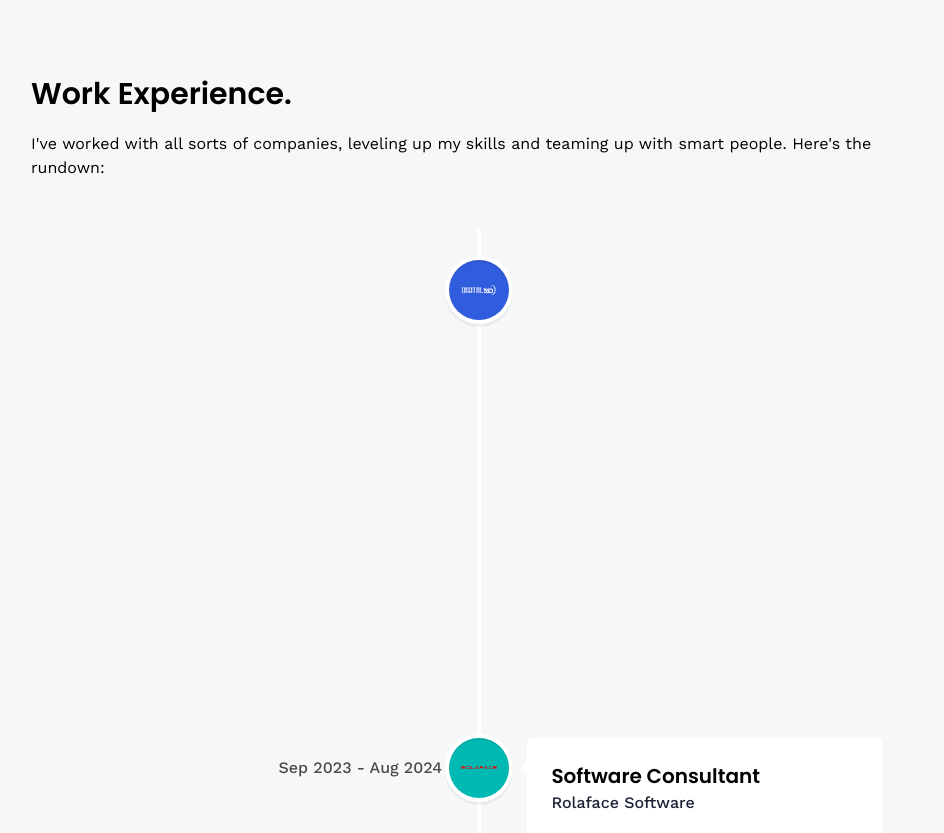
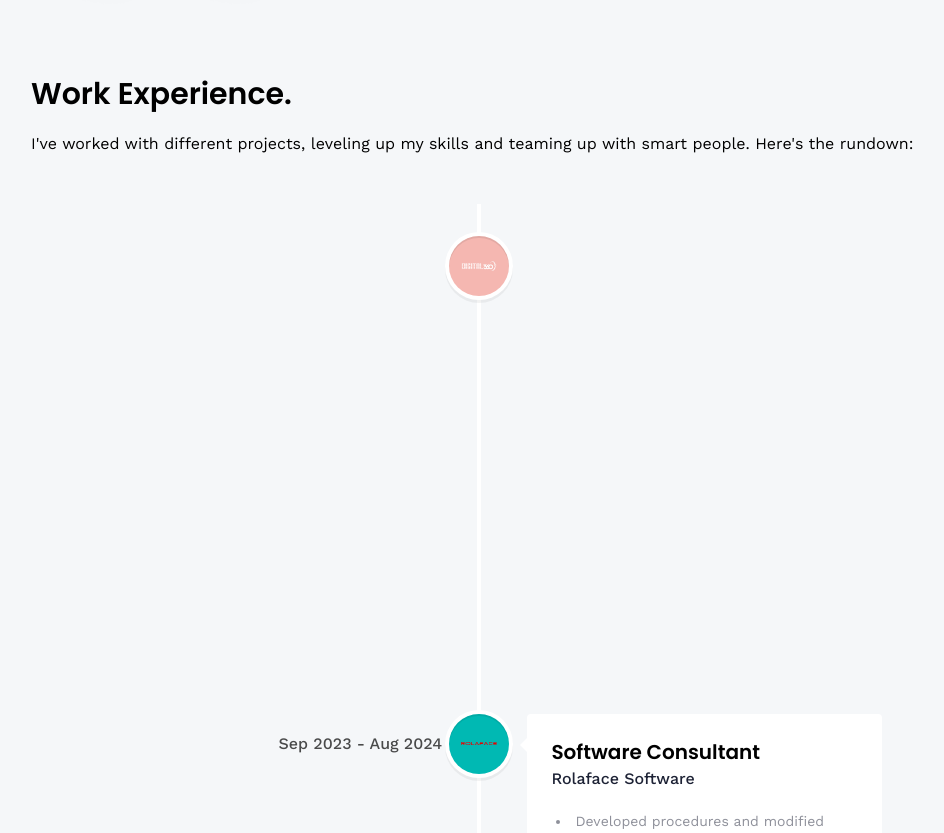
Before and after one commit to PraveenNegi1/Portfolio, a React (Vite) app: page /about in a window 1280 px wide. Shown: the part 660-1493 px from the top of the page, without its empty margins (161-1105 px from the left). Built offline with nearby package versions, Linux system fonts and the light colour scheme; no server answers.

Commit message:
Update project themes and add new project; refine About section description

```diff
--- a/src/constants/index.js
+++ b/src/constants/index.js
@@ -89,7 +89,7 @@ export const experiences = [
     title: "FrontEnd Developer",
     company_name: "DIGITAL 360",
     icon: digital360,
-    iconBg: "#305cde",
+    iconBg: "#f5b7b1",
     date: "Sep 2024 - Present",
 
     points: [
@@ -151,10 +151,19 @@ export const projects = [
   },
   {
     iconUrl: estate,
-    theme: "btn-back-green",
+    theme: "btn-back-blue",
     name: "EduKaro",
     description:
       "EduKaro, is a counseling portal, As a leading educational site, EduKaro also offers a wealth of resources to help students excel in their academic journey.",
     link: "https://edu-karo.vercel.app/",
   },
+
+  {
+    iconUrl: pricewise,
+    theme: "btn-back-orange",
+    name: "ShaadiVyah",
+    description:
+      "Shaadivyah is Uttarakhand's first wedding destination portal, dedicated to making destination weddings in the region seamless and memorable. Supporting Prime Minister Narendra Modi'sWed in India initiative, it offers couples a chance to celebrate their love in Uttarakhand's picturesque and spiritually uplifting locations.",
+    link: "https://shaadi-vyah-mu.vercel.app/",
+  },
 ];
--- a/src/pages/About.jsx
+++ b/src/pages/About.jsx
@@ -53,7 +53,7 @@ const About = () => {
         <h3 className="subhead-text">Work Experience.</h3>
         <div className="mt-5 flex flex-col gap-3">
           <p>
-            I've worked with all sorts of companies, leveling up my skills and
+            I've worked with different projects, leveling up my skills and
             teaming up with smart people. Here's the rundown:
           </p>
         </div>
--- a/src/pages/Home.jsx
+++ b/src/pages/Home.jsx
@@ -61,6 +61,7 @@ const Home = () => {
       <div className="absolute top-28 left-0 right-0 z-10 flex items-center justify-center">
         {currentStage && <HomeInfo currentStage={currentStage} />}
       </div>
+
       <Canvas
         className={`w-full h-screen bg-transparent ${
           isRotating ? "cursor-grabbing" : "cursor-grab"
@@ -82,10 +83,9 @@ const Home = () => {
             groundColor="#000000"
             intensity={1}
           />
-
           <Bird />
           <Sky isRotating={isRotating} />
-          <Island
+          {/* <Island
             isRotating={isRotating}
             setIsRotating={setIsRotating}
             setCurrentStage={setCurrentStage}
@@ -98,7 +98,7 @@ const Home = () => {
             position={biplanePosition}
             rotation={[0, 20.1, 0]}
             scale={biplaneScale}
-          />
+          /> */}
         </Suspense>
       </Canvas>
       {/* <div className="absolute bottom-2 left-2">
```
Also changed, not shown: src/pages/Contact.jsx (line endings or trailing spaces).
